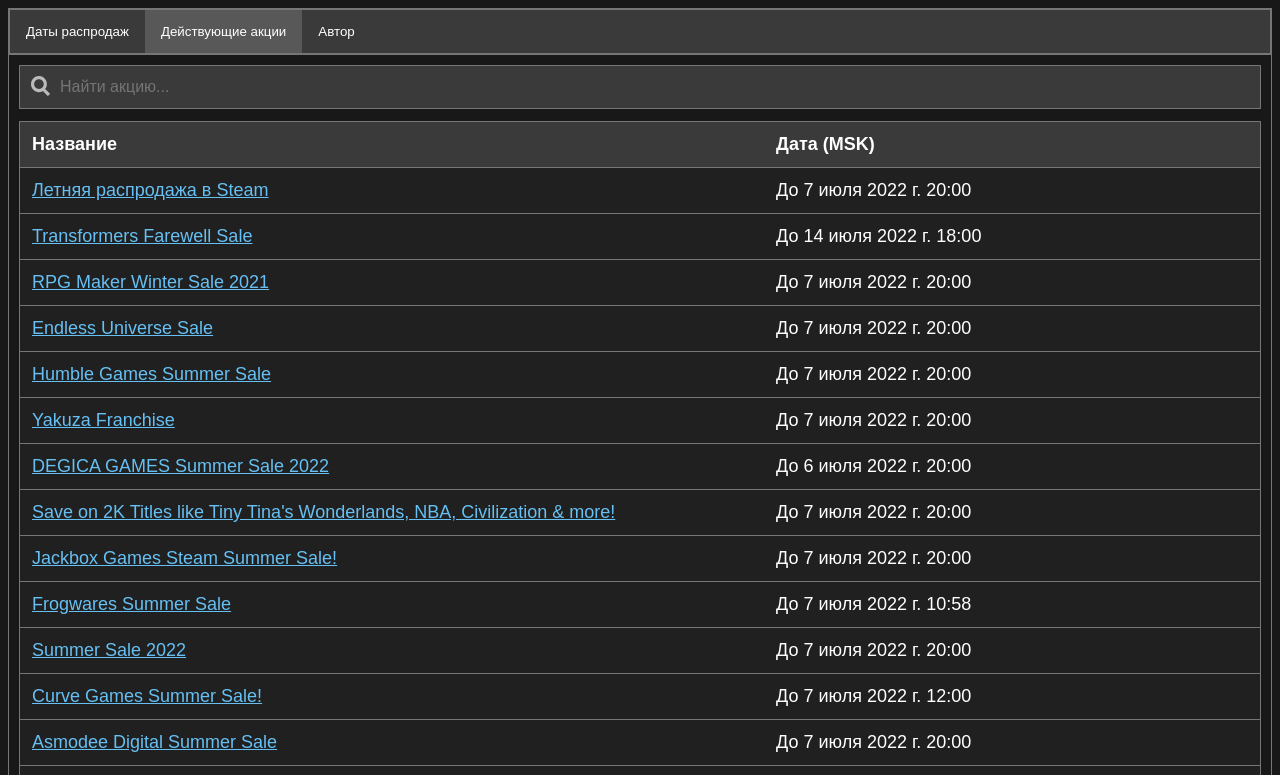
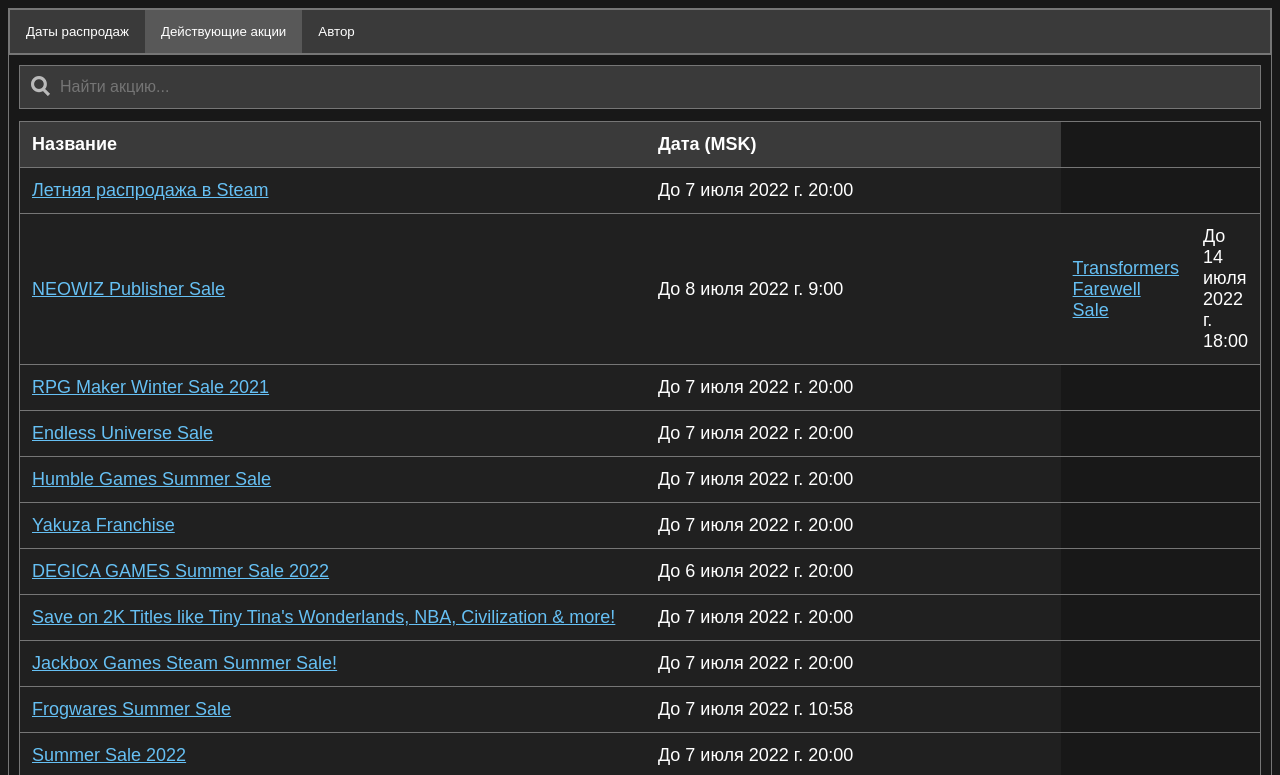
Before and after one commit to outways/Steam-Sales, a plain HTML site: page index.html in a window 1280 px wide. Both pictures are taken after a click on the button "Действующие акции". Shown: the top 775 px of the page. Drawn offline with Linux system fonts and the light colour scheme.

Commit message:
Update Actions

```diff
--- a/index.html
+++ b/index.html
@@ -77,6 +77,10 @@
         <td>До 7 июля 2022 г. 20:00</td>
       </td>
       <tr>
+      <tr>
+        <td><a href="https://store.steampowered.com/news/group/36481934/view/3352382088614198740" target="_blank">NEOWIZ Publisher Sale</a></td>
+        <td>До 8 июля 2022 г. 9:00</td>
+      </td>
         <td><a href="https://store.steampowered.com/news/group/32977250/view/3092277647565626092" target="_blank">Transformers Farewell Sale</a></td>
         <td>До 14 июля 2022 г. 18:00</td>
       </td>
```
